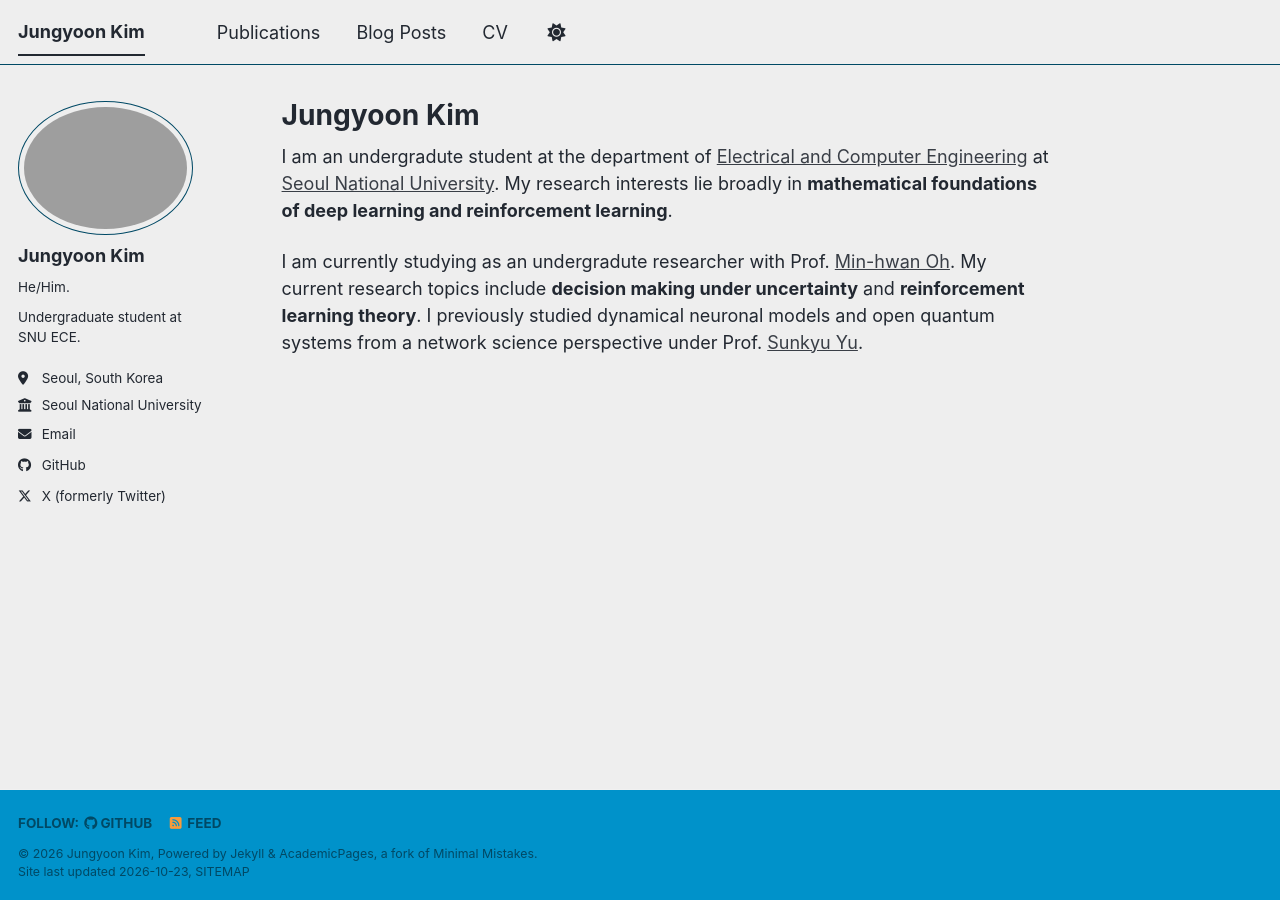
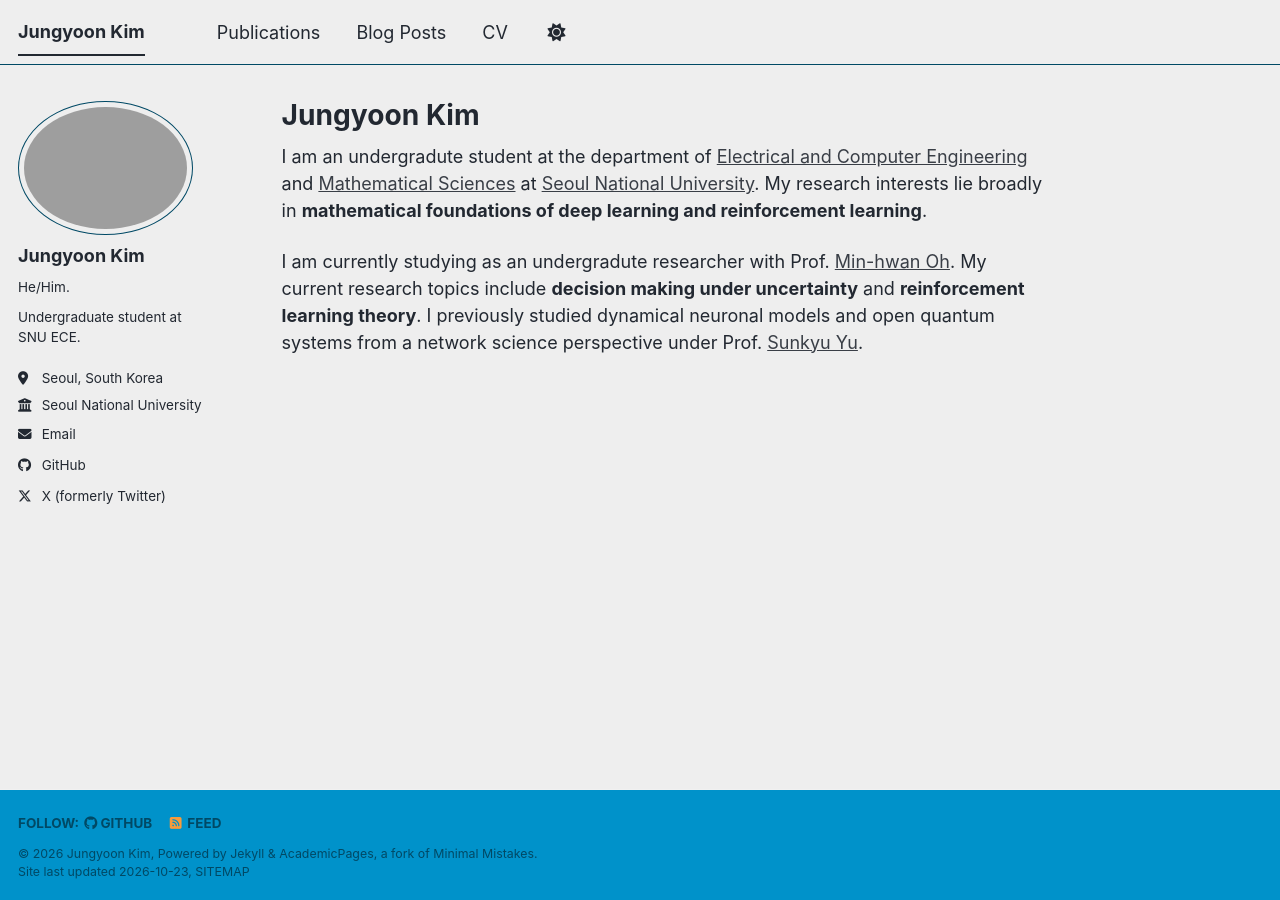
Before and after one commit to cogniti0n/cogniti0n.github.io, a Jekyll site: the page built from _pages/about.md, in a window 1280 px wide. Built offline with Jekyll 4.4.1, drawn with Linux system fonts in a browser that asks for light colours; a script bundle is joined from its source files by our own code; library files that are not in the unit come from our copies.

Commit message:
change cv and major status
fix cv

fix cv2

```diff
--- a/_pages/about.md
+++ b/_pages/about.md
@@ -7,6 +7,6 @@ redirect_from:
   - /about.html
 ---
 
-I am an undergradute student at the department of [Electrical and Computer Engineering](https://ece.snu.ac.kr/) at [Seoul National University](https://en.snu.ac.kr/). My research interests lie broadly in **mathematical foundations of deep learning and reinforcement learning**.
+I am an undergradute student at the department of [Electrical and Computer Engineering](https://ece.snu.ac.kr/) and [Mathematical Sciences](https://www.math.snu.ac.kr/eng/) at [Seoul National University](https://en.snu.ac.kr/). My research interests lie broadly in **mathematical foundations of deep learning and reinforcement learning**.
 
 I am currently studying as an undergradute researcher with Prof. [Min-hwan Oh](https://minoh.io/). My current research topics include **decision making under uncertainty** and **reinforcement learning theory**. I previously studied dynamical neuronal models and open quantum systems from a network science perspective under Prof. [Sunkyu Yu](https://waves.snu.ac.kr/).
```
Also changed, not shown: _pages/cv.md (+1 -1 lines).
